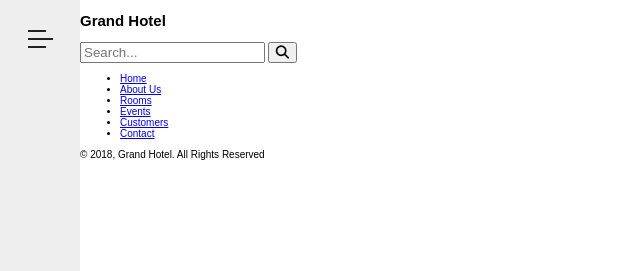
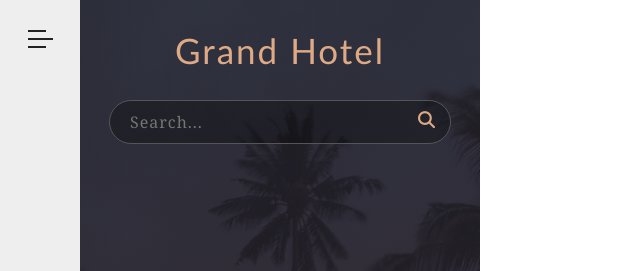
Before and after one commit to TaiwoOluwaseyi/Grand-Hotel, a plain HTML site: page index.html in a window 1280 px wide. Shown: the top 271 px of the page, without its empty margins (0-640 px from the left). Drawn offline with Linux system fonts and the light colour scheme.

Commit message:
second commit

```diff
--- a/style.css
+++ b/style.css
@@ -75,6 +75,60 @@ body {
 .navigation {
     margin-left: 8rem;
     position: fixed;
+    width: 40rem;
+    height: 100%;
+    background: linear-gradient(to top, rgba(34, 32, 41, 1), rgba(34, 32, 41, 0.8)),url(./img/nav-bg.jpeg) center no-repeat;
+    background-size: cover;
+    display: flex;
+    flex-direction: column;
+    justify-content: space-between;
+    align-items: center;
+}
+
+.nav-heading {
+    font-family: 'Gill Sans', 'Gill Sans MT', Calibri, 'Trebuchet MS', sans-serif;
+    font-size: 3.5rem;
+    font-weight: 300;
+   letter-spacing: 0.2rem;
+   color: #deaa86;
+   text-align: center;
+}
+
+.nav-search {
+   position: relative;
+}
+
+.nav-search-input {
+   width: 30rem;
+   padding: 1rem 2rem;
+   background-color: rgba(0, 0, 0, 0.3);
+   font-family: Cambria, Cochin, Georgia, Times, 'Times New Roman', serif;
+   font-size: 1.6rem;
+   color: #deaa86;
+   letter-spacing: 0.1rem;
+   outline: none;
+   border: 0.1rem solid #555;
+   border-radius: 10rem;
+   transition: background-color 0.3s;
+}
+
+.nav-search-input:focus {
+    background-color: rgba(0, 0, 0, 0.1);
+}
+
+.nav-btn {
+    border: none;
+    background-color: transparent;
+    color: #deaa86;
+    font-size: 1.7rem;
+    position: absolute;
+    top: 1rem;
+    right: 1rem;
+    cursor: pointer;
+}
+
+.nav-btn:focus{
+    outline: none;
 }
 /* end of navigation */
 /* end of navbar */
```
Also changed, not shown: index.html (+0 -1 lines).
